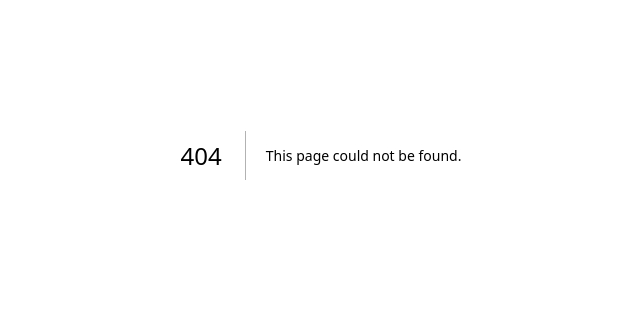
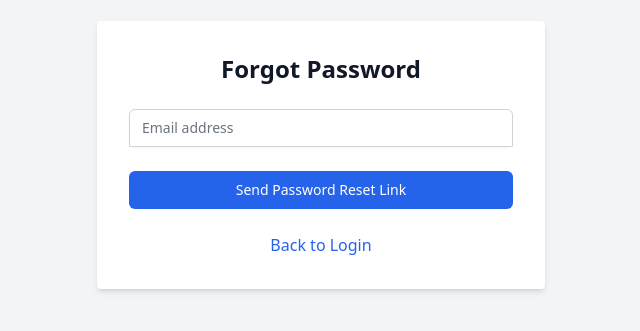
Before and after one commit to nurayarisoy/home-cooking, a Next.js app: page /forgot-password in a window 1280 px wide. Before the commit this address had no page. Shown: the part 245-576 px from the top of the page, without its empty margins (319-959 px from the left). Built offline with nearby package versions, Linux system fonts and the light colour scheme.

Commit message:
added forgot password

```diff
--- /dev/null
+++ b/src/pages/forgot-password.js
@@ -0,0 +1,60 @@
+import { useState } from 'react';
+import Head from 'next/head';
+import Link from 'next/link';
+
+export default function ForgotPassword() {
+  const [email, setEmail] = useState('');
+  const [message, setMessage] = useState('');
+
+  const handleSubmit = (e) => {
+    e.preventDefault();
+    // Şifre sıfırlama işlemi burada gerçekleştirilecek
+    console.log('Password reset request for:', email);
+    setMessage('If an account with that email exists, a password reset link has been sent.');
+  };
+
+  return (
+    <div className="flex flex-col items-center justify-center min-h-screen bg-gray-100">
+      <Head>
+        <title>Forgot Password</title>
+        <link rel="icon" href="/favicon.ico" />
+      </Head>
+      <div className="w-full max-w-md p-8 space-y-6 bg-white rounded shadow-md">
+        <h2 className="text-2xl font-bold text-center text-gray-900">Forgot Password</h2>
+        <form className="mt-8 space-y-6" onSubmit={handleSubmit}>
+          <div className="rounded-md shadow-sm -space-y-px">
+            <div>
+              <label htmlFor="email" className="sr-only">Email address</label>
+              <input
+                id="email"
+                name="email"
+                type="email"
+                required
+                className="relative block w-full px-3 py-2 border border-gray-300 placeholder-gray-500 text-gray-900 rounded-t-md focus:outline-none focus:ring-indigo-500 focus:border-indigo-500 focus:z-10 sm:text-sm"
+                placeholder="Email address"
+                value={email}
+                onChange={(e) => setEmail(e.target.value)}
+              />
+            </div>
+          </div>
+          <div>
+            <button
+              type="submit"
+              className="group relative flex justify-center w-full px-4 py-2 text-sm font-medium text-white bg-blue-600 border border-transparent rounded-md hover:bg-blue-700 focus:outline-none focus:ring-2 focus:ring-offset-2 focus:ring-indigo-500"
+            >
+              Send Password Reset Link
+            </button>
+          </div>
+        </form>
+        {message && <p className="mt-2 text-sm text-green-600">{message}</p>}
+        <div className="text-center">
+          <Link href="/login" legacyBehavior>
+            <a className="font-medium text-blue-600 hover:text-blue-500">
+              Back to Login
+            </a>
+          </Link>
+        </div>
+      </div>
+    </div>
+  );
+}
```
